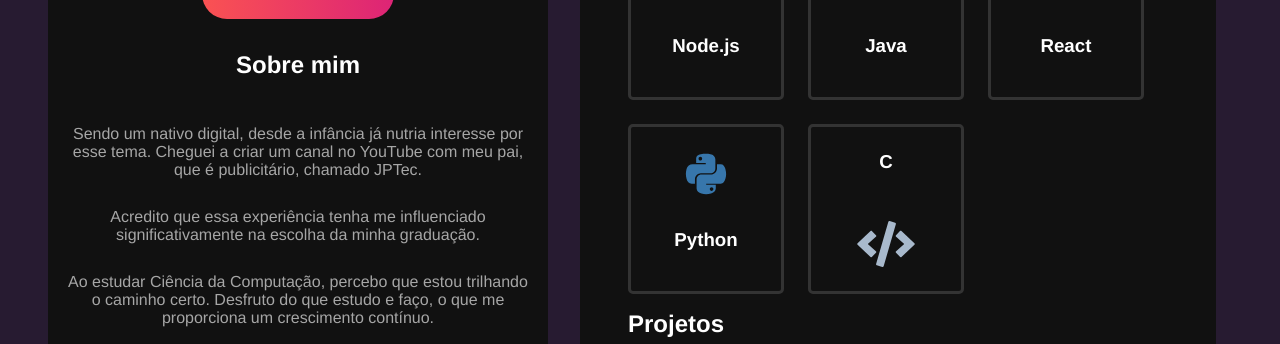
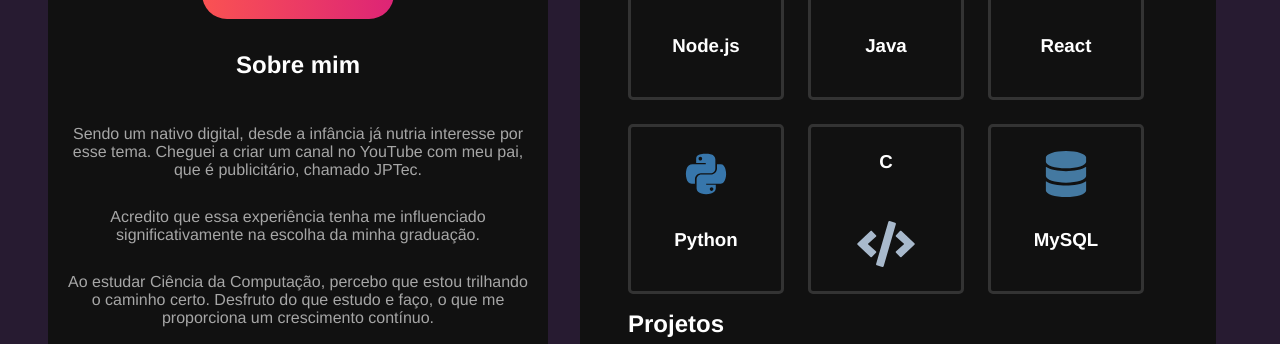
Before and after one commit to Jpsoaresfig/My_Profile, a React (Vite) app: page / in a window 1280 px wide. Shown: the part 980-1324 px from the top of the page. Built offline with nearby package versions, Linux system fonts and the light colour scheme.

Commit message:
adicao de card de tecnologia

```diff
--- a/src/Styles/technologiecontainer.sass
+++ b/src/Styles/technologiecontainer.sass
@@ -65,5 +65,9 @@
             order: 2
 
     #reactjs
-         svg
-             color: variables.$reactcolor
+        svg
+            color: variables.$reactcolor
+
+    #mysql
+        svg
+            color: #4479A1
--- a/src/components/TechnologiesContainer.jsx
+++ b/src/components/TechnologiesContainer.jsx
@@ -1,5 +1,5 @@
 import { DiHtml5, DiCss3, DiJsBadge, DiNodejsSmall, DiJava, DiReact } from "react-icons/di";
-import { FaPython, FaCode } from "react-icons/fa";
+import { FaPython, FaCode, FaDatabase } from "react-icons/fa"; // Importe o ícone FaDatabase
 
 import "../Styles/technologiecontainer.sass";
 
@@ -44,6 +44,11 @@
     name: "C",
     icon: <FaCode />,
   },
+  {
+    id: "mysql", // ID da tecnologia MySQL
+    name: "MySQL", // Nome da tecnologia MySQL
+    icon: <FaDatabase />, // Ícone correspondente ao MySQL
+  },
 ];
 
 const TechnologiesContainer = () => {
```
Also changed, not shown: src/img/arquivos/Captura de tela 2023-07-12 192239.png (added), src/img/react.png (added).
